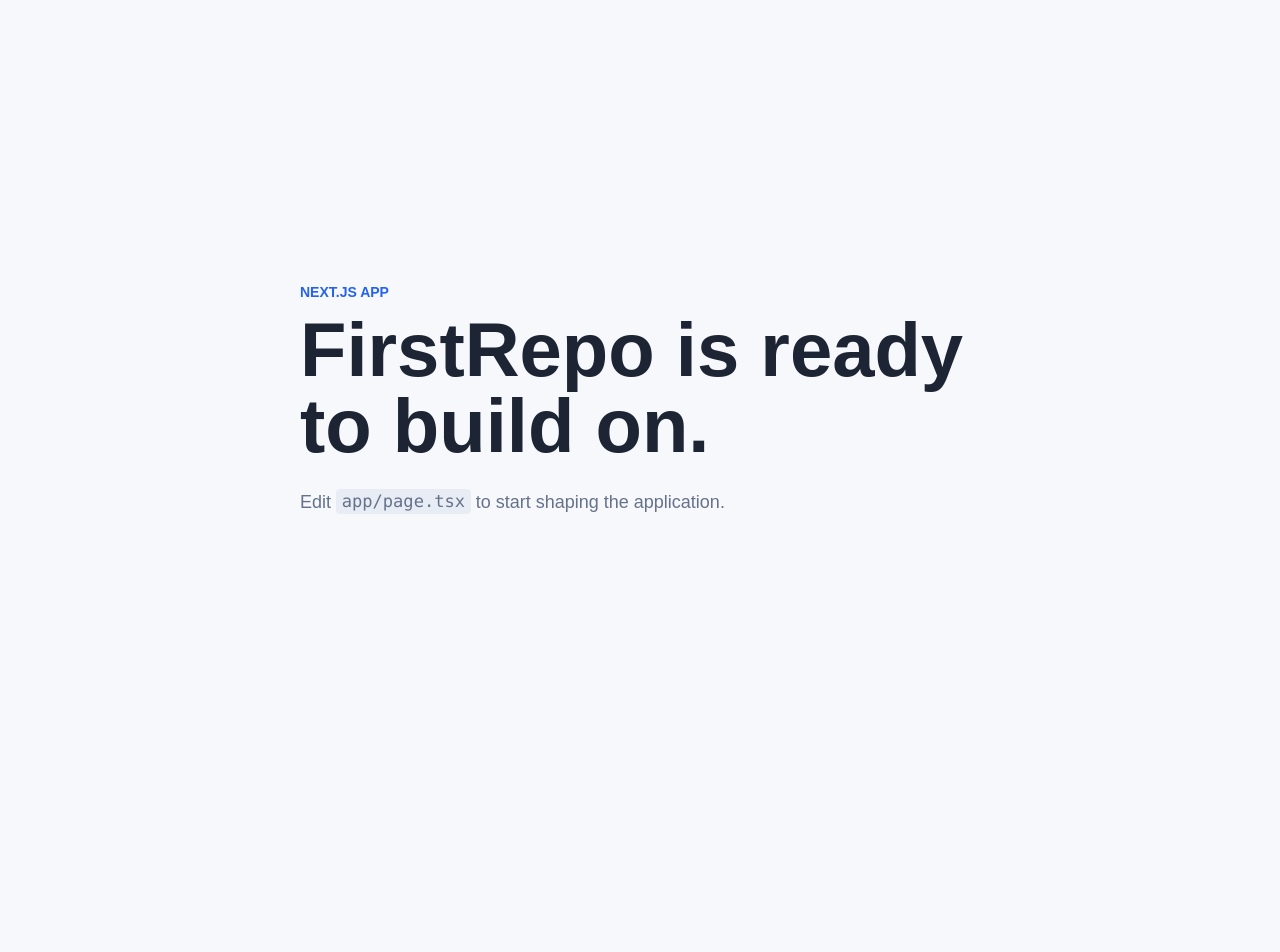
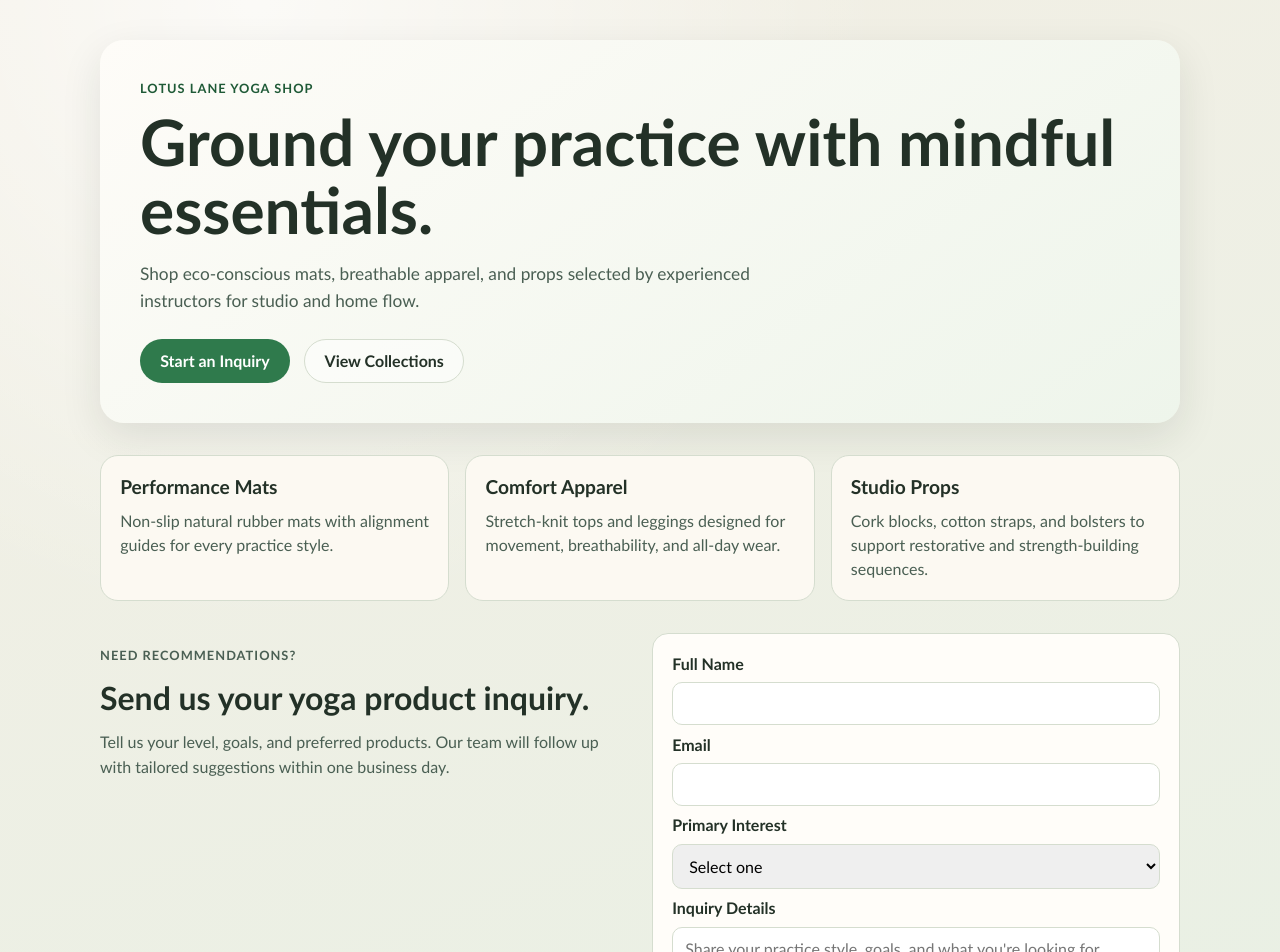
Before and after one commit to Zeyuzhao/FirstRepo, a Next.js app: page / in a window 1280 px wide. Shown: the top 952 px of the page. Before the commit the page ends 800 px from the top, so only its background shows below. Built offline with nearby package versions, Linux system fonts and the light colour scheme.

Commit message:
Create yoga store homepage with inquiry form

```diff
--- a/app/globals.css
+++ b/app/globals.css
@@ -1,9 +1,11 @@
 :root {
-  color-scheme: light;
-  --background: #f7f8fb;
-  --foreground: #1d2433;
-  --muted: #65728a;
-  --accent: #2563eb;
+  --bg: #f3efe5;
+  --bg-alt: #fcf9f2;
+  --text: #233127;
+  --muted: #4a5f53;
+  --accent: #2f7a4c;
+  --accent-strong: #1f5a37;
+  --border: #d5ddcf;
 }
 
 * {
@@ -12,56 +14,164 @@
 
 html,
 body {
+  margin: 0;
   min-height: 100%;
-  margin: 0;
 }
 
 body {
-  background: var(--background);
-  color: var(--foreground);
-  font-family:
-    Arial,
-    Helvetica,
-    sans-serif;
+  font-family: "Avenir Next", "Trebuchet MS", sans-serif;
+  color: var(--text);
+  background:
+    radial-gradient(circle at 20% 0%, #ffffffb3 0, transparent 40%),
+    linear-gradient(160deg, var(--bg) 0%, #e8f0e4 100%);
 }
 
-code {
-  border-radius: 4px;
-  background: #e8edf5;
-  padding: 0.15rem 0.35rem;
-  font-family: "SFMono-Regular", Consolas, "Liberation Mono", monospace;
-  font-size: 0.95em;
+.site {
+  max-width: 1120px;
+  margin: 0 auto;
+  padding: 2.5rem 1.25rem 4rem;
 }
 
-.page {
-  display: grid;
-  min-height: 100vh;
-  place-items: center;
-  padding: 2rem;
-}
-
-.intro {
-  max-width: 680px;
+.hero {
+  padding: 2.5rem;
+  border-radius: 24px;
+  background: linear-gradient(145deg, #fefcf8, #eef5eb);
+  box-shadow: 0 14px 40px #1b2c1f1a;
 }
 
 .eyebrow {
   margin: 0 0 0.75rem;
-  color: var(--accent);
-  font-size: 0.875rem;
+  color: var(--accent-strong);
+  font-size: 0.8rem;
   font-weight: 700;
+  letter-spacing: 0.08em;
   text-transform: uppercase;
 }
 
 h1 {
   margin: 0;
-  font-size: clamp(2.25rem, 6vw, 4.75rem);
-  line-height: 1;
+  font-size: clamp(2rem, 5vw, 4.1rem);
+  line-height: 1.06;
 }
 
-.summary {
-  max-width: 34rem;
-  margin: 1.5rem 0 0;
+.lede {
+  margin-top: 1.1rem;
+  max-width: 62ch;
   color: var(--muted);
-  font-size: 1.125rem;
-  line-height: 1.6;
+  font-size: 1.08rem;
+  line-height: 1.55;
 }
+
+.heroActions {
+  display: flex;
+  gap: 0.9rem;
+  flex-wrap: wrap;
+  margin-top: 1.5rem;
+}
+
+.button {
+  display: inline-block;
+  border-radius: 999px;
+  border: 1px solid transparent;
+  padding: 0.72rem 1.2rem;
+  text-decoration: none;
+  font-weight: 700;
+  transition: all 160ms ease;
+}
+
+.button.primary {
+  background: var(--accent);
+  color: #fff;
+}
+
+.button.primary:hover {
+  background: var(--accent-strong);
+}
+
+.button.secondary {
+  border-color: var(--border);
+  color: var(--text);
+  background: #fff8;
+}
+
+.collections {
+  margin-top: 2rem;
+  display: grid;
+  grid-template-columns: repeat(3, minmax(0, 1fr));
+  gap: 1rem;
+}
+
+.card {
+  border: 1px solid var(--border);
+  border-radius: 18px;
+  background: var(--bg-alt);
+  padding: 1.2rem;
+}
+
+.card h2 {
+  margin: 0;
+  font-size: 1.2rem;
+}
+
+.card p {
+  margin: 0.7rem 0 0;
+  color: var(--muted);
+  line-height: 1.5;
+}
+
+.inquiryWrap {
+  margin-top: 2rem;
+  display: grid;
+  gap: 1.5rem;
+  grid-template-columns: 1fr 1fr;
+  align-items: start;
+}
+
+.inquiryIntro h2 {
+  margin: 0;
+  font-size: clamp(1.4rem, 2.5vw, 2.2rem);
+}
+
+.inquiryIntro p {
+  margin-top: 0.8rem;
+  color: var(--muted);
+  line-height: 1.55;
+}
+
+.inquiryForm {
+  display: grid;
+  gap: 0.6rem;
+  padding: 1.2rem;
+  border: 1px solid var(--border);
+  border-radius: 16px;
+  background: #fffdf9;
+}
+
+.inquiryForm label {
+  font-weight: 600;
+}
+
+.inquiryForm input,
+.inquiryForm select,
+.inquiryForm textarea {
+  width: 100%;
+  border: 1px solid var(--border);
+  border-radius: 10px;
+  padding: 0.68rem 0.75rem;
+  font: inherit;
+}
+
+.inquiryForm textarea {
+  resize: vertical;
+}
+
+@media (max-width: 860px) {
+  .collections,
+  .inquiryWrap {
+    grid-template-columns: 1fr;
+  }
+
+  .hero {
+    padding: 1.6rem;
+  }
+}
--- a/app/layout.tsx
+++ b/app/layout.tsx
@@ -2,8 +2,8 @@ import type { Metadata } from "next";
 import "./globals.css";
 
 export const metadata: Metadata = {
-  title: "FirstRepo",
-  description: "A new Next.js application.",
+  title: "Lotus Lane Yoga Shop",
+  description: "A yoga store with curated collections and an inquiry form.",
 };
 
 export default function RootLayout({
--- a/app/page.tsx
+++ b/app/page.tsx
@@ -1,12 +1,88 @@
 export default function Home() {
   return (
-    <main className="page">
-      <section className="intro">
-        <p className="eyebrow">Next.js app</p>
-        <h1>FirstRepo is ready to build on.</h1>
-        <p className="summary">
-          Edit <code>app/page.tsx</code> to start shaping the application.
+    <main className="site">
+      <section className="hero">
+        <p className="eyebrow">Lotus Lane Yoga Shop</p>
+        <h1>Ground your practice with mindful essentials.</h1>
+        <p className="lede">
+          Shop eco-conscious mats, breathable apparel, and props selected by
+          experienced instructors for studio and home flow.
         </p>
+        <div className="heroActions">
+          <a className="button primary" href="#inquiry">
+            Start an Inquiry
+          </a>
+          <a className="button secondary" href="#collections">
+            View Collections
+          </a>
+        </div>
+      </section>
+
+      <section id="collections" className="collections">
+        <article className="card">
+          <h2>Performance Mats</h2>
+          <p>
+            Non-slip natural rubber mats with alignment guides for every
+            practice style.
+          </p>
+        </article>
+        <article className="card">
+          <h2>Comfort Apparel</h2>
+          <p>
+            Stretch-knit tops and leggings designed for movement, breathability,
+            and all-day wear.
+          </p>
+        </article>
+        <article className="card">
+          <h2>Studio Props</h2>
+          <p>
+            Cork blocks, cotton straps, and bolsters to support restorative and
+            strength-building sequences.
+          </p>
+        </article>
+      </section>
+
+      <section id="inquiry" className="inquiryWrap">
+        <div className="inquiryIntro">
+          <p className="eyebrow">Need recommendations?</p>
+          <h2>Send us your yoga product inquiry.</h2>
+          <p>
+            Tell us your level, goals, and preferred products. Our team will
+            follow up with tailored suggestions within one business day.
+          </p>
+        </div>
+
+        <form className="inquiryForm" action="#" method="post">
+          <label htmlFor="name">Full Name</label>
+          <input id="name" name="name" type="text" required />
+
+          <label htmlFor="email">Email</label>
+          <input id="email" name="email" type="email" required />
+
+          <label htmlFor="interest">Primary Interest</label>
+          <select id="interest" name="interest" required defaultValue="">
+            <option value="" disabled>
+              Select one
+            </option>
+            <option value="mats">Yoga Mats</option>
+            <option value="apparel">Apparel</option>
+            <option value="props">Props & Accessories</option>
+            <option value="bundles">Starter Bundles</option>
+          </select>
+
+          <label htmlFor="message">Inquiry Details</label>
+          <textarea
+            id="message"
+            name="message"
+            rows={5}
+            placeholder="Share your practice style, goals, and what you're looking for."
+            required
+          />
+
+          <button className="button primary" type="submit">
+            Submit Inquiry
+          </button>
+        </form>
       </section>
     </main>
   );
```
